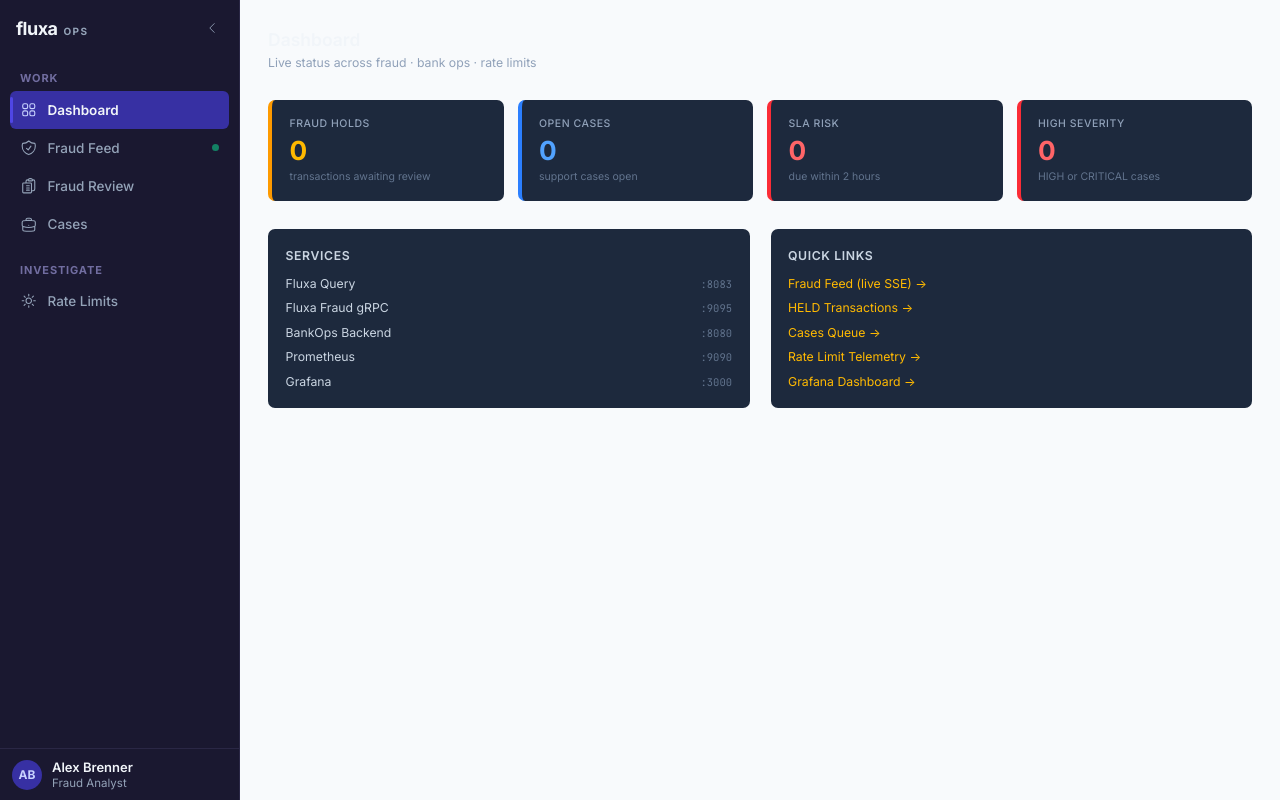
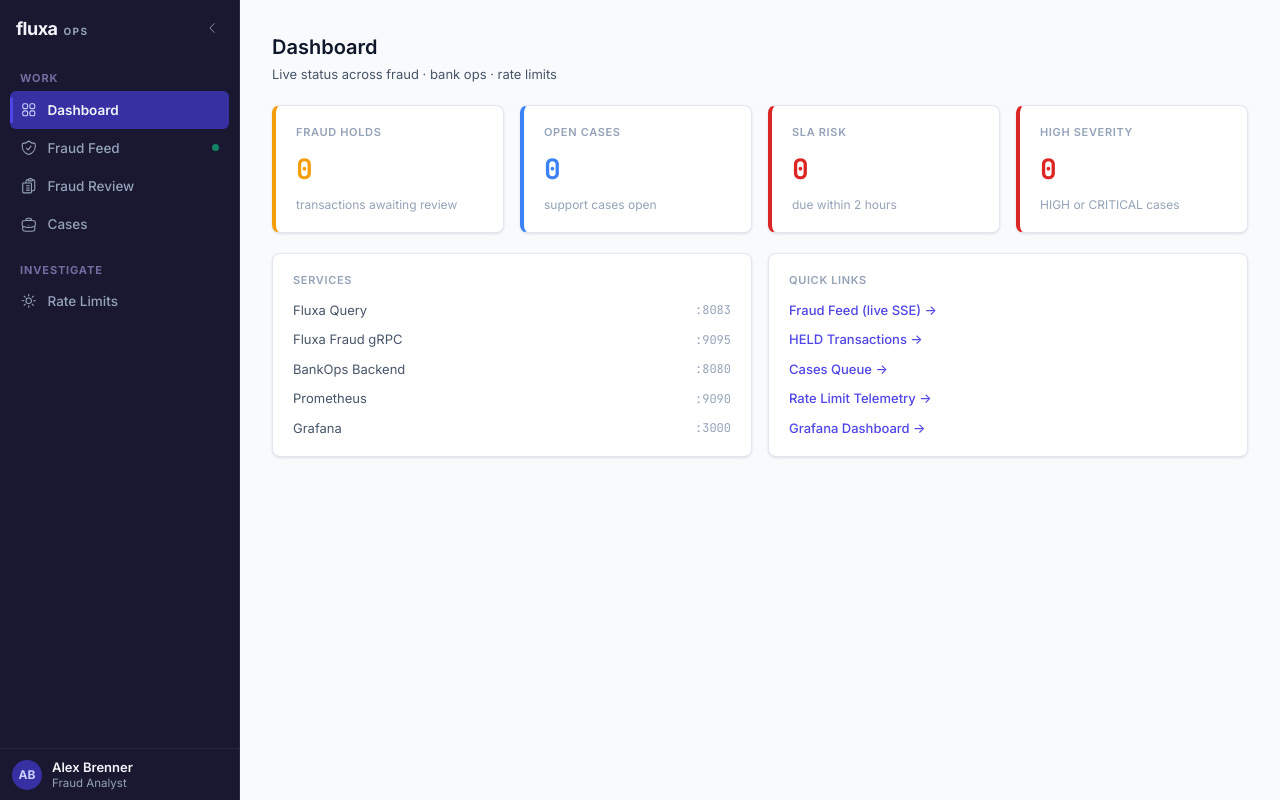
Before and after one commit to hemanthballa07/trifecta-console, a Next.js app: page /dashboard in a window 1280 px wide. Built offline with nearby package versions, Linux system fonts and the light colour scheme; no server answers.

Commit message:
style(console): align dashboard/fraud-feed/cases to the design system; remove off-brand KpiCard

```diff
--- a/src/app/cases/page.tsx
+++ b/src/app/cases/page.tsx
@@ -1,18 +1,52 @@
+import type { CSSProperties } from "react";
 import { fetchOpenCases } from "@/lib/api";
 import type { SupportCase } from "@/types";
 
-const priorityColor: Record<string, string> = {
-  P1: "text-red-400 bg-red-900/40 border-red-700",
-  P2: "text-amber-400 bg-amber-900/40 border-amber-700",
-  P3: "text-slate-400 bg-slate-700 border-slate-600",
+const card: CSSProperties = {
+  background: "var(--bg-surface)",
+  border: "1px solid var(--border-default)",
+  borderRadius: "var(--radius-card)",
+  boxShadow: "var(--shadow-card)",
 };
 
-const severityColor: Record<string, string> = {
-  CRITICAL: "text-red-300",
-  HIGH: "text-orange-300",
-  MEDIUM: "text-amber-300",
-  LOW: "text-slate-400",
+const chip: CSSProperties = {
+  display: "inline-flex",
+  padding: "2px 9px",
+  borderRadius: "var(--radius-chip)",
+  fontSize: 12,
+  fontWeight: 600,
 };
+
+const priorityChip: Record<string, { background: string; color: string }> = {
+  P1: { background: "var(--soft-critical)", color: "#B91C1C" },
+  P2: { background: "var(--soft-amber)", color: "#92400E" },
+  P3: { background: "var(--soft-slate)", color: "var(--text-secondary)" },
+};
+
+const severityChip: Record<string, { background: string; color: string }> = {
+  CRITICAL: { background: "var(--soft-critical)", color: "#B91C1C" },
+  HIGH: { background: "var(--soft-high)", color: "#C2410C" },
+  MEDIUM: { background: "var(--soft-amber)", color: "#92400E" },
+  LOW: { background: "var(--soft-slate)", color: "var(--text-secondary)" },
+};
+
+const statusChip: Record<string, { background: string; color: string }> = {
+  OPEN: { background: "var(--soft-amber)", color: "#92400E" },
+  IN_PROGRESS: { background: "var(--soft-blue)", color: "#1E40AF" },
+  RESOLVED: { background: "var(--soft-emerald)", color: "#047857" },
+  CLOSED: { background: "var(--soft-slate)", color: "var(--text-secondary)" },
+};
+
+const th: CSSProperties = { padding: "11px 20px", textAlign: "left" };
+const td: CSSProperties = { padding: "12px 20px", borderTop: "1px solid var(--border-default)" };
+
+function Chip({ tone, children }: { tone?: { background: string; color: string }; children: React.ReactNode }) {
+  return (
+    <span style={{ ...chip, background: tone?.background ?? "var(--soft-slate)", color: tone?.color ?? "var(--text-secondary)" }}>
+      {children}
+    </span>
+  );
+}
 
 export default async function CasesPage() {
   let cases: SupportCase[] = [];
@@ -26,55 +60,82 @@
   }
 
   return (
-    <div className="p-8 space-y-6">
+    <div style={{ padding: 32, display: "flex", flexDirection: "column", gap: 20, maxWidth: 1120 }}>
       <div>
-        <h1 className="text-xl font-semibold text-slate-100">Cases</h1>
-        <p className="text-slate-400 text-sm mt-0.5">Open support cases from BankOps — {cases.length} open</p>
+        <h1 style={{ margin: 0, fontSize: 20, fontWeight: 600, color: "var(--text-primary)" }}>Cases</h1>
+        <p style={{ margin: "3px 0 0", fontSize: 13, color: "var(--text-secondary)" }}>
+          Open support cases from BankOps — {cases.length} open
+        </p>
       </div>
 
       {fetchError && (
-        <div className="bg-red-900/40 border border-red-700 rounded-lg px-4 py-3 text-red-300 text-sm">
+        <div
+          style={{
+            background: "var(--soft-critical)",
+            border: "1px solid var(--sev-critical)",
+            borderRadius: "var(--radius-default)",
+            color: "#B91C1C",
+            padding: "11px 16px",
+            fontSize: 13,
+          }}
+        >
           {fetchError} — is bankops running on :8080?
         </div>
       )}
 
-      <div className="bg-slate-800 rounded-lg overflow-hidden">
-        <table className="w-full text-left">
+      <div style={{ ...card, overflow: "hidden" }}>
+        <table style={{ width: "100%", borderCollapse: "collapse", fontSize: 13 }}>
           <thead>
-            <tr className="bg-slate-900 text-xs text-slate-400 uppercase tracking-wider">
-              <th className="px-4 py-3">ID</th>
-              <th className="px-4 py-3">Title</th>
-              <th className="px-4 py-3">Priority</th>
-              <th className="px-4 py-3">Severity</th>
-              <th className="px-4 py-3">Status</th>
-              <th className="px-4 py-3">SLA Due</th>
+            <tr>
+              <th className="t-caption" style={th}>ID</th>
+              <th className="t-caption" style={th}>Title</th>
+              <th className="t-caption" style={th}>Priority</th>
+              <th className="t-caption" style={th}>Severity</th>
+              <th className="t-caption" style={th}>Status</th>
+              <th className="t-caption" style={th}>SLA Due</th>
             </tr>
           </thead>
           <tbody>
             {cases.length === 0 && !fetchError ? (
-              <tr><td colSpan={6} className="px-4 py-12 text-center text-slate-500">No open cases</td></tr>
-            ) : cases.map((c) => {
+              <tr>
+                <td colSpan={6} style={{ ...td, textAlign: "center", padding: "48px 20px", color: "var(--text-tertiary)" }}>
+                  No open cases
+                </td>
+              </tr>
+            ) : (
+              cases.map((c) => {
                 const due = c.slaDueAt ? new Date(c.slaDueAt) : null;
                 const slaRisk = due && due.getTime() - Date.now() < 2 * 60 * 60 * 1000;
                 return (
-                <tr key={c.id} className="border-t border-slate-700 hover:bg-slate-800/60">
-                  <td className="px-4 py-3 text-sm font-mono text-slate-400">{c.id}</td>
-                  <td className="px-4 py-3 text-sm text-slate-200 max-w-xs truncate">{c.title}</td>
-                  <td className="px-4 py-3">
-                    <span className={`inline-flex px-2 py-0.5 rounded border text-xs font-mono ${priorityColor[c.priority] ?? "text-slate-400"}`}>
-                      {c.priority}
-                    </span>
+                  <tr key={c.id}>
+                    <td className="mono" style={{ ...td, color: "var(--text-tertiary)" }}>{c.id}</td>
+                    <td style={{ ...td, color: "var(--text-primary)", maxWidth: 320, overflow: "hidden", textOverflow: "ellipsis", whiteSpace: "nowrap" }}>
+                      {c.title}
                     </td>
-                  <td className={`px-4 py-3 text-sm font-medium ${severityColor[c.severity] ?? "text-slate-400"}`}>
-                    {c.severity}
+                    <td style={td}>
+                      <Chip tone={priorityChip[c.priority]}>{c.priority}</Chip>
                     </td>
-                  <td className="px-4 py-3 text-sm text-slate-300">{c.status}</td>
-                  <td className={`px-4 py-3 text-xs ${slaRisk ? "text-red-400 font-semibold" : "text-slate-400"}`}>
+                    <td style={td}>
+                      <Chip tone={severityChip[c.severity]}>{c.severity}</Chip>
+                    </td>
+                    <td style={td}>
+                      <Chip tone={statusChip[c.status]}>{c.status}</Chip>
+                    </td>
+                    <td
+                      className="mono"
+                      style={{
+                        ...td,
+                        fontSize: 12,
+                        color: slaRisk ? "var(--sla-breached)" : "var(--text-secondary)",
+                        fontWeight: slaRisk ? 600 : 400,
+                      }}
+                    >
                       {due ? due.toLocaleString() : "—"}
                     </td>
                   </tr>
                 );
-            })}
+              })
+            )}
           </tbody>
         </table>
       </div>
--- a/src/app/dashboard/page.tsx
+++ b/src/app/dashboard/page.tsx
@@ -1,4 +1,4 @@
-import { KpiCard } from "@/components/KpiCard";
+import type { CSSProperties } from "react";
 import { fetchHeldTransactions, fetchOpenCases } from "@/lib/api";
 import type { SupportCase } from "@/types";
 
@@ -28,27 +28,58 @@
   }
 }
 
+const card: CSSProperties = {
+  background: "var(--bg-surface)",
+  border: "1px solid var(--border-default)",
+  borderRadius: "var(--radius-card)",
+  boxShadow: "var(--shadow-card)",
+};
+
+function KpiCard({
+  label,
+  value,
+  sub,
+  accent,
+}: {
+  label: string;
+  value: string | number;
+  sub?: string;
+  accent: string;
+}) {
+  return (
+    <div style={{ ...card, padding: "18px 20px", borderLeft: `4px solid ${accent}` }}>
+      <p className="t-caption" style={{ margin: 0, marginBottom: 8 }}>{label}</p>
+      <p className="mono" style={{ margin: 0, fontSize: 28, fontWeight: 700, color: accent }}>
+        {value}
+      </p>
+      {sub && <p style={{ margin: "6px 0 0", fontSize: 12, color: "var(--text-tertiary)" }}>{sub}</p>}
+    </div>
+  );
+}
+
 export default async function DashboardPage() {
   const stats = await getStats();
 
   return (
-    <div className="p-8 space-y-8">
+    <div style={{ padding: 32, display: "flex", flexDirection: "column", gap: 20, maxWidth: 1120 }}>
       <div>
-        <h1 className="text-xl font-semibold text-slate-100">Dashboard</h1>
-        <p className="text-slate-400 text-sm mt-0.5">Live status across fraud · bank ops · rate limits</p>
+        <h1 style={{ margin: 0, fontSize: 20, fontWeight: 600, color: "var(--text-primary)" }}>Dashboard</h1>
+        <p style={{ margin: "3px 0 0", fontSize: 13, color: "var(--text-secondary)" }}>
+          Live status across fraud · bank ops · rate limits
+        </p>
       </div>
 
-      <div className="grid grid-cols-2 xl:grid-cols-4 gap-4">
-        <KpiCard label="Fraud Holds" value={stats.heldCount} sub="transactions awaiting review" accent="amber" />
-        <KpiCard label="Open Cases" value={stats.openCases} sub="support cases open" accent="blue" />
-        <KpiCard label="SLA Risk" value={stats.slaRisk} sub="due within 2 hours" accent="red" />
-        <KpiCard label="High Severity" value={stats.highSev} sub="HIGH or CRITICAL cases" accent="red" />
+      <div style={{ display: "grid", gridTemplateColumns: "repeat(4, 1fr)", gap: 16 }}>
+        <KpiCard label="Fraud Holds" value={stats.heldCount} sub="transactions awaiting review" accent="var(--txn-held)" />
+        <KpiCard label="Open Cases" value={stats.openCases} sub="support cases open" accent="var(--txn-released)" />
+        <KpiCard label="SLA Risk" value={stats.slaRisk} sub="due within 2 hours" accent="var(--txn-rejected)" />
+        <KpiCard label="High Severity" value={stats.highSev} sub="HIGH or CRITICAL cases" accent="var(--sev-critical)" />
       </div>
 
-      <div className="grid grid-cols-1 xl:grid-cols-2 gap-6">
-        <section className="bg-slate-800 rounded-lg p-5 space-y-3">
-          <h2 className="text-sm font-semibold text-slate-300 uppercase tracking-wider">Services</h2>
-          <div className="space-y-2 text-sm">
+      <div style={{ display: "grid", gridTemplateColumns: "repeat(2, 1fr)", gap: 16 }}>
+        <section style={{ ...card, padding: "18px 20px", display: "flex", flexDirection: "column", gap: 12 }}>
+          <h2 className="t-caption" style={{ margin: 0 }}>Services</h2>
+          <div style={{ display: "flex", flexDirection: "column", gap: 10, fontSize: 13 }}>
             {[
               { name: "Fluxa Query", port: "8083" },
               { name: "Fluxa Fraud gRPC", port: "9095" },
@@ -56,17 +87,20 @@
               { name: "Prometheus", port: "9090" },
               { name: "Grafana", port: "3000" },
             ].map(({ name, port }) => (
-              <div key={name} className="flex items-center justify-between text-slate-300">
+              <div
+                key={name}
+                style={{ display: "flex", alignItems: "center", justifyContent: "space-between", color: "var(--text-secondary)" }}
+              >
                 <span>{name}</span>
-                <span className="text-slate-500 font-mono text-xs">:{port}</span>
+                <span className="mono" style={{ color: "var(--text-tertiary)", fontSize: 12 }}>:{port}</span>
               </div>
             ))}
           </div>
         </section>
 
-        <section className="bg-slate-800 rounded-lg p-5 space-y-3">
-          <h2 className="text-sm font-semibold text-slate-300 uppercase tracking-wider">Quick Links</h2>
-          <div className="space-y-2 text-sm">
+        <section style={{ ...card, padding: "18px 20px", display: "flex", flexDirection: "column", gap: 12 }}>
+          <h2 className="t-caption" style={{ margin: 0 }}>Quick Links</h2>
+          <div style={{ display: "flex", flexDirection: "column", gap: 10, fontSize: 13 }}>
             {[
               { label: "Fraud Feed (live SSE)", href: "/fraud-feed" },
               { label: "HELD Transactions", href: "/fraud-review" },
@@ -74,7 +108,11 @@
               { label: "Rate Limit Telemetry", href: "/rate-limits" },
               { label: "Grafana Dashboard", href: "http://localhost:3000" },
             ].map(({ label, href }) => (
-              <a key={label} href={href} className="block text-amber-400 hover:text-amber-300 transition-colors">
+              <a
+                key={label}
+                href={href}
+                style={{ display: "block", color: "var(--brand-primary)", fontWeight: 500, textDecoration: "none" }}
+              >
                 {label} →
               </a>
             ))}
--- a/src/app/fraud-feed/page.tsx
+++ b/src/app/fraud-feed/page.tsx
@@ -1,108 +1,162 @@
 "use client";
 
+import type { CSSProperties } from "react";
 import { useFraudStream } from "@/hooks/useFraudStream";
 import type { FraudEvent } from "@/types";
 
-const ruleColors: Record<string, string> = {
-  amount_threshold: "bg-amber-900/50 text-amber-300 border-amber-700",
-  velocity: "bg-red-900/50 text-red-300 border-red-700",
-  blocked_merchant: "bg-orange-900/50 text-orange-300 border-orange-700",
-  high_risk_currency: "bg-purple-900/50 text-purple-300 border-purple-700",
-  ml_risk: "bg-indigo-900/50 text-indigo-300 border-indigo-700",
+const card: CSSProperties = {
+  background: "var(--bg-surface)",
+  border: "1px solid var(--border-default)",
+  borderRadius: "var(--radius-card)",
+  boxShadow: "var(--shadow-card)",
+};
+
+const ruleTones: Record<string, { color: string; soft: string }> = {
+  amount_threshold: { color: "#92400E", soft: "var(--soft-amber)" },
+  velocity: { color: "#B91C1C", soft: "var(--soft-critical)" },
+  blocked_merchant: { color: "#9A3412", soft: "var(--soft-high)" },
+  high_risk_currency: { color: "#6D28D9", soft: "#F5F3FF" },
+  ml_risk: { color: "#4338CA", soft: "var(--brand-primary-soft)" },
 };
 
 function RuleBadge({ rule }: { rule: string }) {
-  const cls = ruleColors[rule] ?? "bg-slate-700 text-slate-300 border-slate-600";
+  const tone = ruleTones[rule] ?? { color: "var(--text-secondary)", soft: "var(--soft-slate)" };
   return (
-    <span className={`inline-flex items-center px-2 py-0.5 rounded border text-xs font-mono ${cls}`}>
+    <span
+      className="mono"
+      style={{
+        display: "inline-flex",
+        alignItems: "center",
+        padding: "2px 9px",
+        borderRadius: "var(--radius-chip)",
+        background: tone.soft,
+        color: tone.color,
+        fontSize: 12,
+        fontWeight: 600,
+        whiteSpace: "nowrap",
+      }}
+    >
       {rule}
     </span>
   );
 }
 
+const th: CSSProperties = { padding: "11px 20px", textAlign: "left" };
+const td: CSSProperties = { padding: "12px 20px", borderTop: "1px solid var(--border-default)" };
+
 function FraudRow({ fe }: { fe: FraudEvent }) {
   const ts = new Date(fe.flagged_at);
   const corrShort = fe.correlation_id ? fe.correlation_id.slice(0, 8) : "—";
+  const mlHigh = fe.ml_score >= 0.87;
   return (
-    <tr className="border-t border-slate-700 hover:bg-slate-800/60 transition-colors">
-      <td className="px-4 py-3 text-xs text-slate-400 font-mono whitespace-nowrap">
+    <tr>
+      <td className="mono" style={{ ...td, fontSize: 12, color: "var(--text-tertiary)", whiteSpace: "nowrap" }}>
         {ts.toLocaleTimeString()}
       </td>
-      <td className="px-4 py-3 text-xs text-slate-500 font-mono" title={fe.correlation_id}>
+      <td className="mono" style={{ ...td, fontSize: 12, color: "var(--text-tertiary)" }} title={fe.correlation_id}>
         {corrShort}
       </td>
-      <td className="px-4 py-3 text-sm text-slate-200 font-mono">{fe.user_id}</td>
-      <td className="px-4 py-3 text-sm text-slate-100 font-semibold whitespace-nowrap">
+      <td className="mono" style={{ ...td, color: "var(--text-primary)" }}>{fe.user_id}</td>
+      <td className="mono" style={{ ...td, color: "var(--txn-rejected)", fontWeight: 600, whiteSpace: "nowrap" }}>
         {fe.currency} {fe.amount.toLocaleString("en-US", { minimumFractionDigits: 2 })}
       </td>
-      <td className="px-4 py-3 text-sm text-slate-300">{fe.merchant}</td>
-      <td className="px-4 py-3"><RuleBadge rule={fe.rule_name} /></td>
-      <td className="px-4 py-3 whitespace-nowrap">
+      <td style={{ ...td, color: "var(--text-secondary)" }}>{fe.merchant}</td>
+      <td style={td}><RuleBadge rule={fe.rule_name} /></td>
+      <td style={{ ...td, whiteSpace: "nowrap" }}>
         {fe.ml_score > 0 ? (
           <span
             title={`ML risk score ${fe.ml_score.toFixed(4)}`}
-            className={`inline-flex px-2 py-0.5 rounded border text-xs font-mono ${
-              fe.ml_score >= 0.87
-                ? "bg-rose-900/50 text-rose-300 border-rose-700"
-                : "bg-slate-800 text-slate-400 border-slate-700"
-            }`}
+            className="mono"
+            style={{
+              display: "inline-flex",
+              padding: "2px 9px",
+              borderRadius: "var(--radius-chip)",
+              fontSize: 12,
+              fontWeight: 600,
+              background: mlHigh ? "var(--soft-critical)" : "var(--soft-slate)",
+              color: mlHigh ? "#B91C1C" : "var(--text-secondary)",
+            }}
           >
             {(fe.ml_score * 100).toFixed(0)}%
           </span>
         ) : (
-          <span className="text-slate-600" title="scorer unavailable / rules-only">—</span>
+          <span style={{ color: "var(--text-tertiary)" }} title="scorer unavailable / rules-only">—</span>
         )}
       </td>
-      <td className="px-4 py-3 text-xs text-slate-500 max-w-xs truncate" title={fe.rule_value}>
+      <td
+        className="mono"
+        style={{ ...td, fontSize: 12, color: "var(--text-tertiary)", maxWidth: 240, overflow: "hidden", textOverflow: "ellipsis", whiteSpace: "nowrap" }}
+        title={fe.rule_value}
+      >
         {fe.rule_value}
       </td>
     </tr>
   );
 }
 
-const statusDot: Record<string, string> = {
-  connecting: "bg-yellow-400 animate-pulse",
-  live: "bg-emerald-400 animate-pulse",
-  error: "bg-red-500",
-  closed: "bg-slate-500",
+const statusTones: Record<string, { color: string; soft: string; label: string }> = {
+  connecting: { color: "#92400E", soft: "var(--soft-amber)", label: "Connecting" },
+  live: { color: "#047857", soft: "var(--soft-emerald)", label: "Live" },
+  error: { color: "#B91C1C", soft: "var(--soft-critical)", label: "Error" },
+  closed: { color: "var(--text-secondary)", soft: "var(--soft-slate)", label: "Closed" },
 };
 
 export default function FraudFeedPage() {
   const { events, status } = useFraudStream(50);
+  const st = statusTones[status] ?? statusTones.closed;
 
   return (
-    <div className="p-8 space-y-6">
-      <div className="flex items-center justify-between">
+    <div style={{ padding: 32, display: "flex", flexDirection: "column", gap: 20, maxWidth: 1120 }}>
+      <div style={{ display: "flex", alignItems: "flex-start", justifyContent: "space-between", gap: 16 }}>
         <div>
-          <h1 className="text-xl font-semibold text-slate-100">Fraud Feed</h1>
-          <p className="text-slate-400 text-sm mt-0.5">Live stream from Fluxa query service — SSE on :8083/fraud-events</p>
+          <h1 style={{ margin: 0, fontSize: 20, fontWeight: 600, color: "var(--text-primary)" }}>Fraud Feed</h1>
+          <p style={{ margin: "3px 0 0", fontSize: 13, color: "var(--text-secondary)" }}>
+            Live stream from Fluxa query service — SSE on :8083/fraud-events
+          </p>
         </div>
-        <div className="flex items-center gap-2 text-sm text-slate-400">
-          <span className={`w-2 h-2 rounded-full ${statusDot[status]}`} />
-          <span className="capitalize">{status}</span>
-          <span className="text-slate-600">·</span>
-          <span>{events.length} events</span>
+        <div style={{ display: "flex", alignItems: "center", gap: 10, fontSize: 13, color: "var(--text-secondary)" }}>
+          <span
+            style={{
+              display: "inline-flex",
+              alignItems: "center",
+              gap: 6,
+              padding: "2px 9px",
+              borderRadius: "var(--radius-chip)",
+              background: st.soft,
+              color: st.color,
+              fontSize: 12,
+              fontWeight: 600,
+            }}
+          >
+            {status === "live" ? (
+              <span className="live-dot" />
+            ) : (
+              <span style={{ width: 7, height: 7, borderRadius: "50%", background: st.color }} />
+            )}
+            {st.label}
+          </span>
+          <span className="mono" style={{ color: "var(--text-tertiary)" }}>{events.length} events</span>
         </div>
       </div>
 
-      <div className="bg-slate-800 rounded-lg overflow-hidden">
-        <table className="w-full text-left">
+      <div style={{ ...card, overflow: "hidden" }}>
+        <table style={{ width: "100%", borderCollapse: "collapse", fontSize: 13 }}>
           <thead>
-            <tr className="bg-slate-900 text-xs text-slate-400 uppercase tracking-wider">
-              <th className="px-4 py-3">Time</th>
-              <th className="px-4 py-3">Corr ID</th>
-              <th className="px-4 py-3">User</th>
-              <th className="px-4 py-3">Amount</th>
-              <th className="px-4 py-3">Merchant</th>
-              <th className="px-4 py-3">Rule</th>
-              <th className="px-4 py-3">ML</th>
-              <th className="px-4 py-3">Detail</th>
+            <tr>
+              <th className="t-caption" style={th}>Time</th>
+              <th className="t-caption" style={th}>Corr ID</th>
+              <th className="t-caption" style={th}>User</th>
+              <th className="t-caption" style={th}>Amount</th>
+              <th className="t-caption" style={th}>Merchant</th>
+              <th className="t-caption" style={th}>Rule</th>
+              <th className="t-caption" style={th}>ML</th>
+              <th className="t-caption" style={th}>Detail</th>
             </tr>
           </thead>
           <tbody>
             {events.length === 0 ? (
               <tr>
-                <td colSpan={8} className="px-4 py-12 text-center text-slate-500">
+                <td colSpan={8} style={{ ...td, padding: "48px 20px", textAlign: "center", color: "var(--text-tertiary)" }}>
                   {status === "connecting" ? "Connecting to Fluxa…" : "No fraud events yet"}
                 </td>
               </tr>
--- a/src/components/KpiCard.tsx
+++ /dev/null
@@ -1,23 +0,0 @@
-interface KpiCardProps {
-  label: string;
-  value: string | number;
-  sub?: string;
-  accent?: "amber" | "red" | "emerald" | "blue";
-}
-
-const accentMap = {
-  amber: "border-amber-500 text-amber-400",
-  red: "border-red-500 text-red-400",
-  emerald: "border-emerald-500 text-emerald-400",
-  blue: "border-blue-500 text-blue-400",
-};
-
-export function KpiCard({ label, value, sub, accent = "blue" }: KpiCardProps) {
-  return (
-    <div className={`bg-slate-800 rounded-lg border-l-4 ${accentMap[accent]} p-5`}>
-      <p className="text-slate-400 text-xs font-medium uppercase tracking-wider mb-1">{label}</p>
-      <p className={`text-3xl font-bold ${accentMap[accent].split(" ")[1]}`}>{value}</p>
-      {sub && <p className="text-slate-500 text-xs mt-1">{sub}</p>}
-    </div>
-  );
-}
```
Lines whose indentation alone changed are shown as unchanged.
